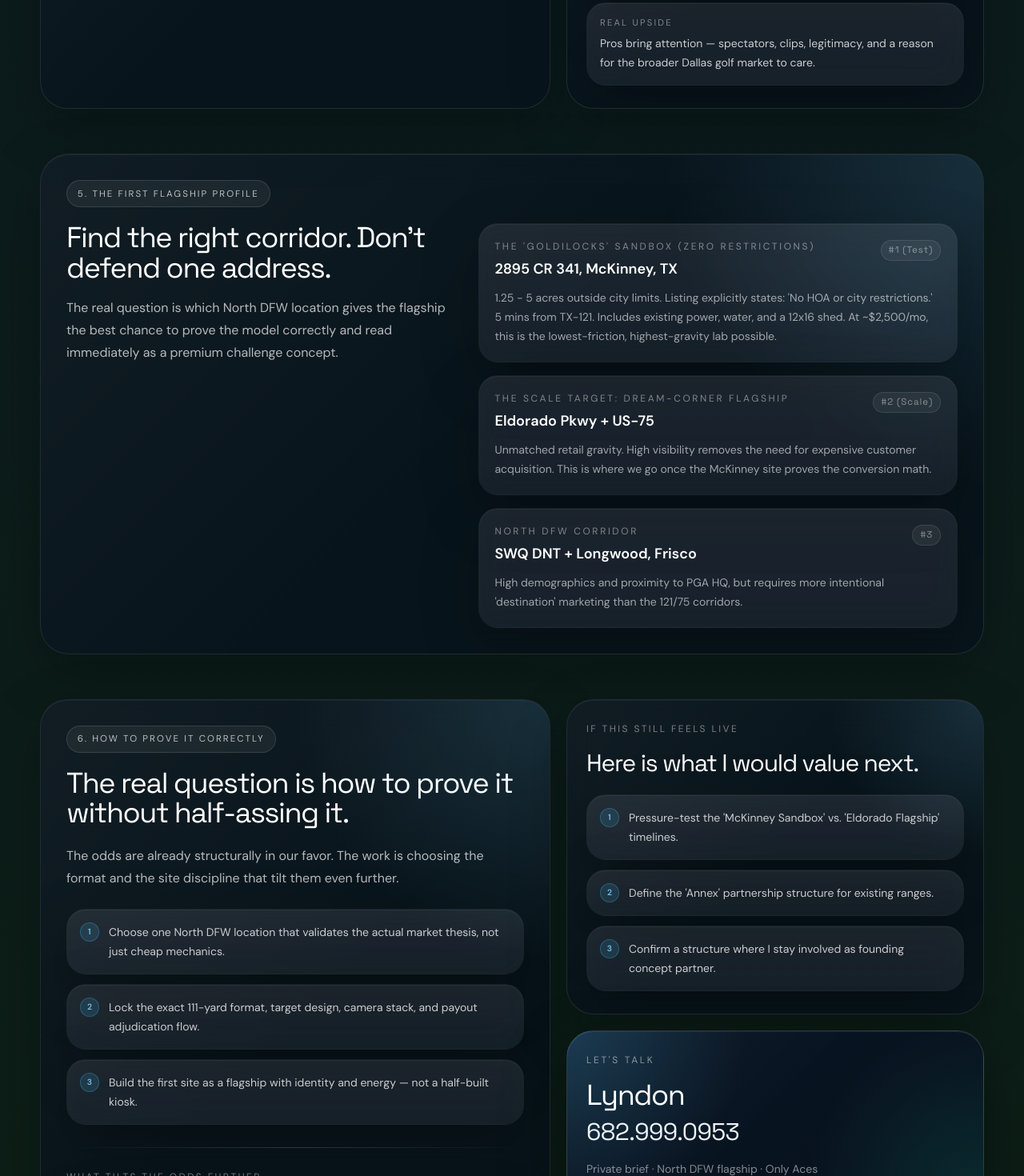
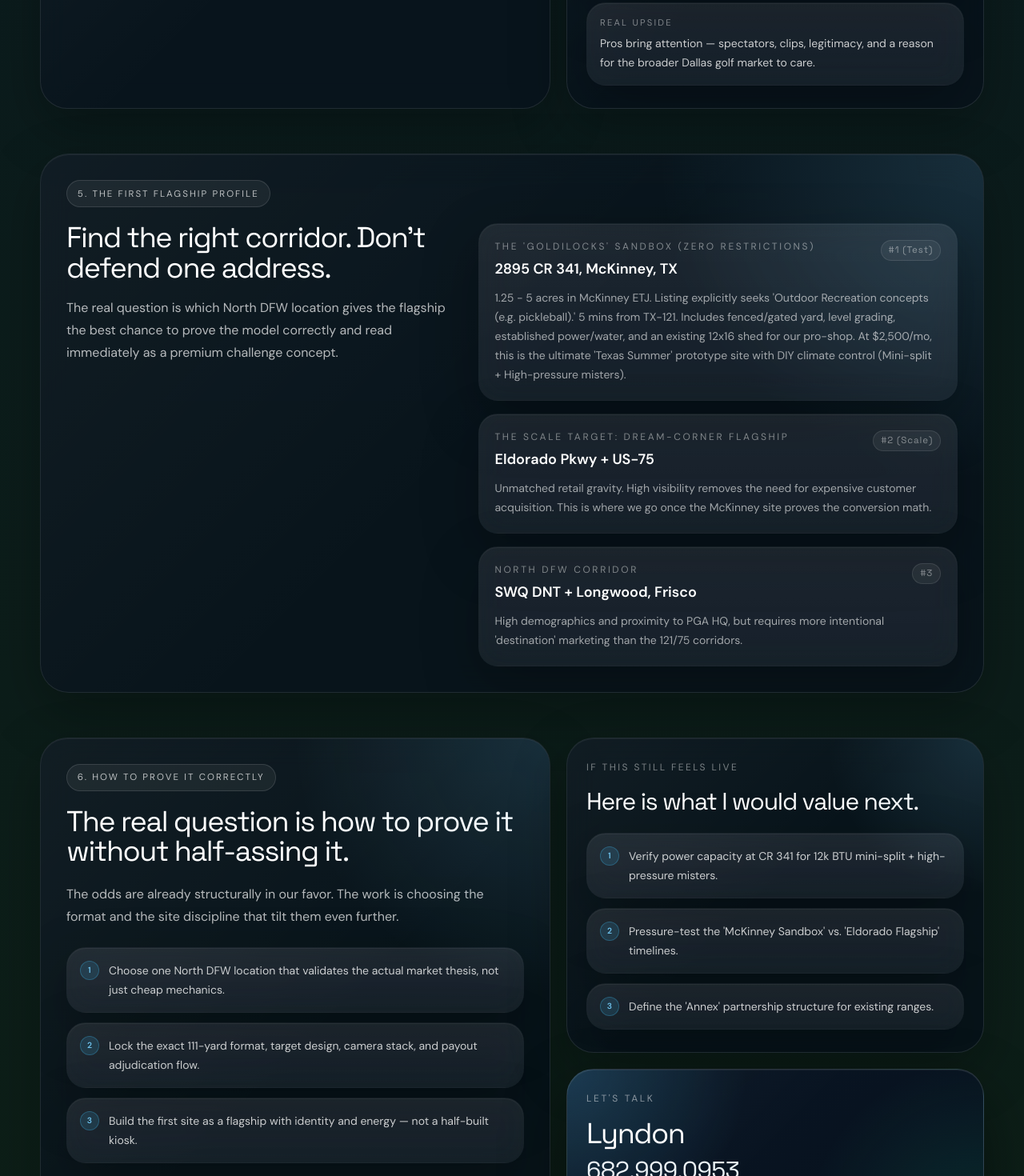
Before and after one commit to widescopeindustries/onlyaces, a Next.js app: page /chris in a window 1280 px wide. Shown: the part 4810-6280 px from the top of the page at 80% size. Built offline with nearby package versions, Linux system fonts and the light colour scheme.

Commit message:
Add Texas Summer climate control strategy to McKinney prototype

```diff
--- a/src/app/chris/page.tsx
+++ b/src/app/chris/page.tsx
@@ -79,7 +79,7 @@ const siteCandidates = [
     title: "2895 CR 341, McKinney, TX",
     strength: "The 'Goldilocks' Sandbox (Zero Restrictions)",
     risk:
-      "1.25 - 5 acres outside city limits. Listing explicitly states: 'No HOA or city restrictions.' 5 mins from TX-121. Includes existing power, water, and a 12x16 shed. At ~$2,500/mo, this is the lowest-friction, highest-gravity lab possible.",
+      "1.25 - 5 acres in McKinney ETJ. Listing explicitly seeks 'Outdoor Recreation concepts (e.g. pickleball).' 5 mins from TX-121. Includes fenced/gated yard, level grading, established power/water, and an existing 12x16 shed for our pro-shop. At $2,500/mo, this is the ultimate 'Texas Summer' prototype site with DIY climate control (Mini-split + High-pressure misters).",
     tier: "1 (Test)",
   },
   {
@@ -111,9 +111,9 @@ const edgeChoices = [
 ];
 
 const asks = [
+  "Verify power capacity at CR 341 for 12k BTU mini-split + high-pressure misters.",
   "Pressure-test the 'McKinney Sandbox' vs. 'Eldorado Flagship' timelines.",
   "Define the 'Annex' partnership structure for existing ranges.",
-  "Confirm a structure where I stay involved as founding concept partner.",
 ];
 
 const navItems = [
```
